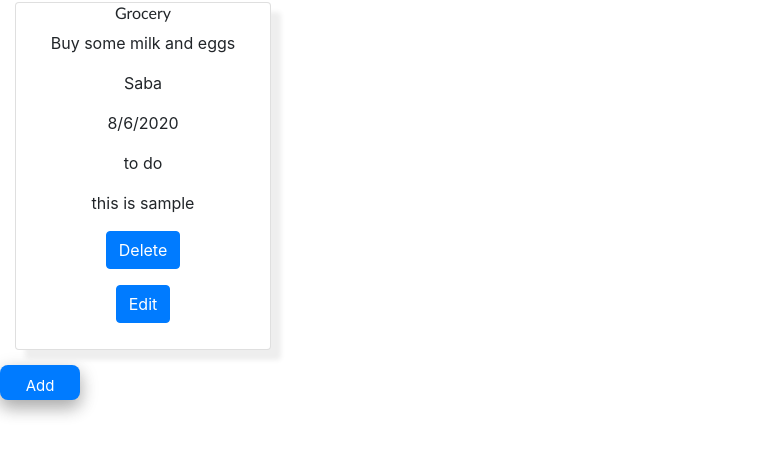
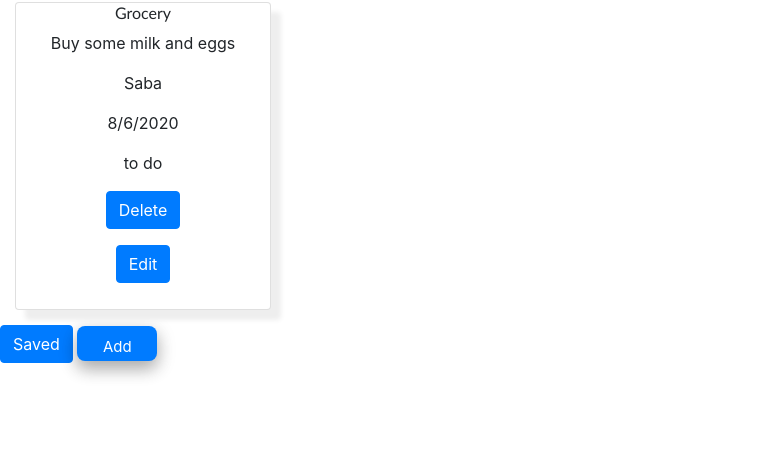
Before and after one commit to Any22/practicetask, a website built with Parcel: page index.html in a window 1280 px wide. Shown: the part 59-514 px from the top of the page, without its empty margins (0-760 px from the left). Built offline with nearby package versions, Linux system fonts and the light colour scheme.

Commit message:
created a button to display tasks stored in local storage

```diff
--- a/index.html
+++ b/index.html
@@ -19,7 +19,6 @@
                 <p>Saba</p>
                 <p>8/6/2020</p>
                 <p>to do</p>
-                <p>this is sample </p>
                 <p><button class="btn btn-primary" id="dbutton">Delete</button></p>
                 <p><button class="btn btn-primary" id="ebutton">Edit</button></p>
             </div>
@@ -27,6 +26,7 @@
     </div>
 
 <!-- Adding tasks in Modal here -->
+<button type="button" class="btn btn-primary" id="dpSTask"> Saved</button>
 <button type="button" class="btn btn-info btn-lg" id="addTask" data-toggle="modal" data-target="#myModal">Add</button>
 
 <!-- Modal -->
```
